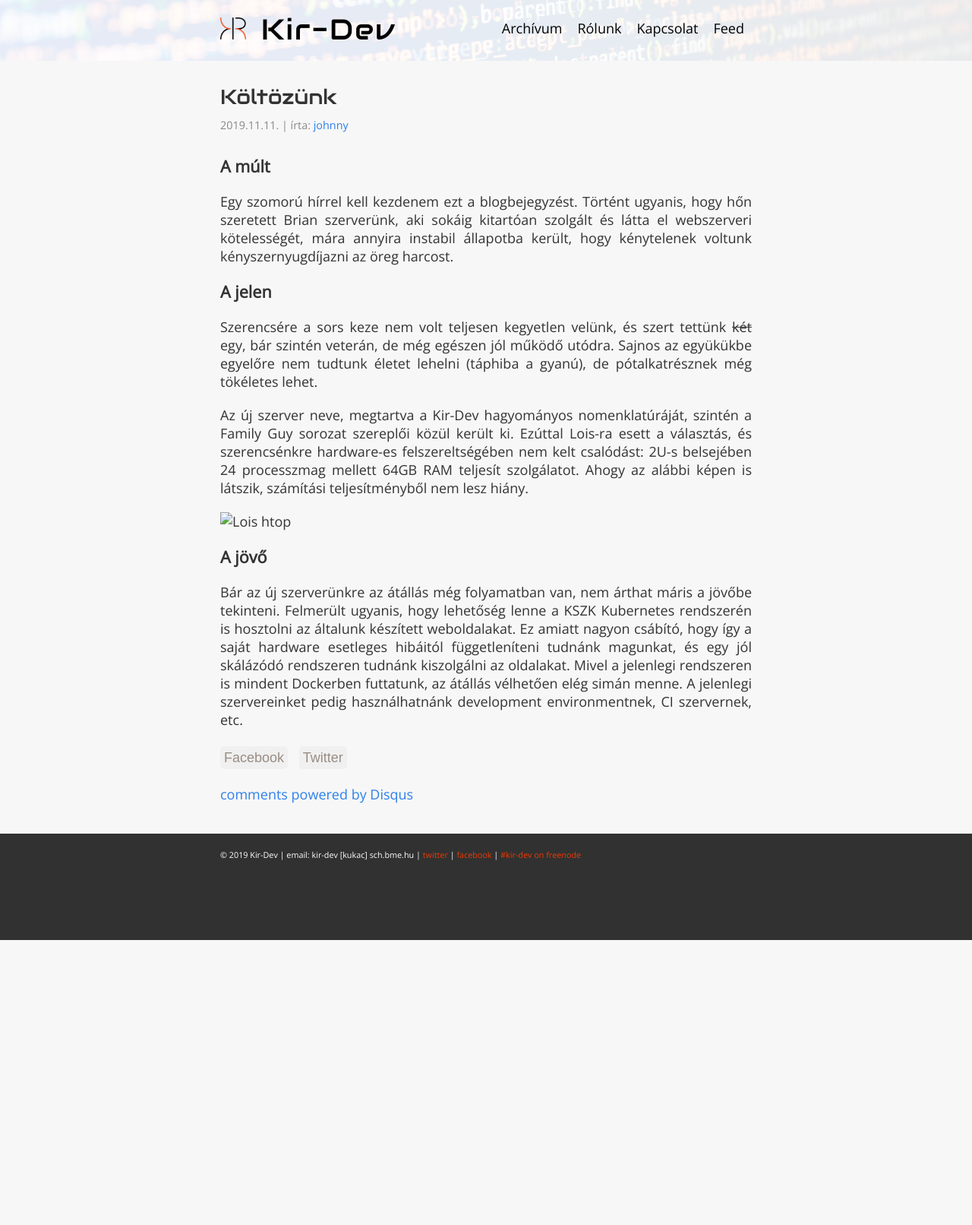
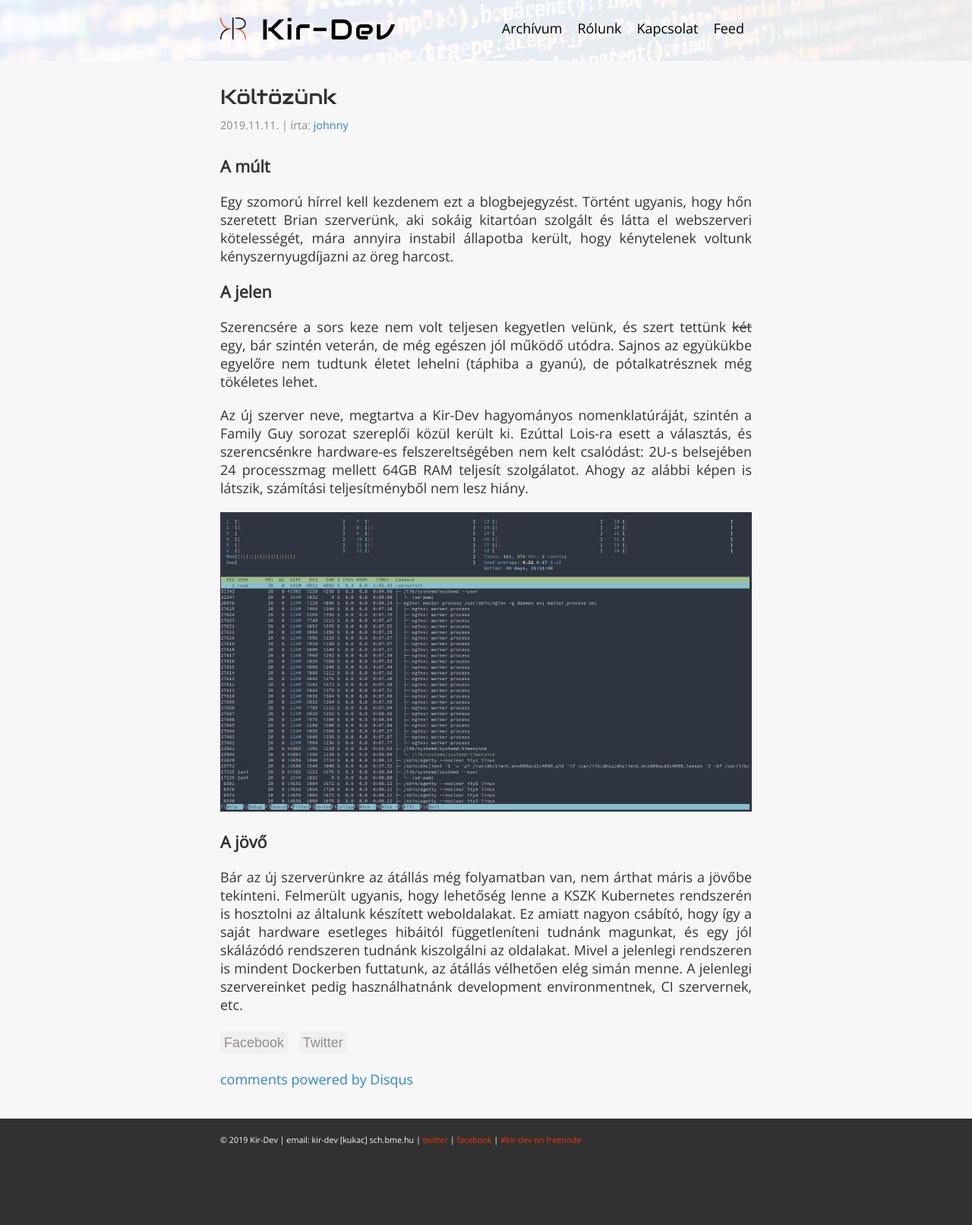
Before and after one commit to kir-dev/kir-dev.sch.bme.hu, a Jekyll site: the page built from _posts/2019-11-11-koltozunk.md, in a window 1280 px wide. Shown: the whole page at 76% size. Built offline with Jekyll 4.4.1, drawn with Linux system fonts in a browser that asks for light colours; comment, search, counter and statistics services are not loaded; before the commit the page ends 1237 px from its top, so only the background shows below that.

Commit message:
Fix image in migration post

```diff
--- a/_posts/2019-11-11-koltozunk.md
+++ b/_posts/2019-11-11-koltozunk.md
@@ -16,7 +16,7 @@ Szerencsére a sors keze nem volt teljesen kegyetlen velünk, és szert tettünk
 
 Az új szerver neve, megtartva a Kir-Dev hagyományos nomenklatúráját, szintén a Family Guy sorozat szereplői közül került ki. Ezúttal Lois-ra esett a választás, és szerencsénkre hardware-es felszereltségében nem kelt csalódást: 2U-s belsejében 24 processzmag mellett 64GB RAM teljesít szolgálatot. Ahogy az alábbi képen is látszik, számítási teljesítményből nem lesz hiány.
 
-![Lois htop](../img/lois_htop.png)
+![Lois htop](/img/lois_htop.png)
 
 ## A jövő
 
```
